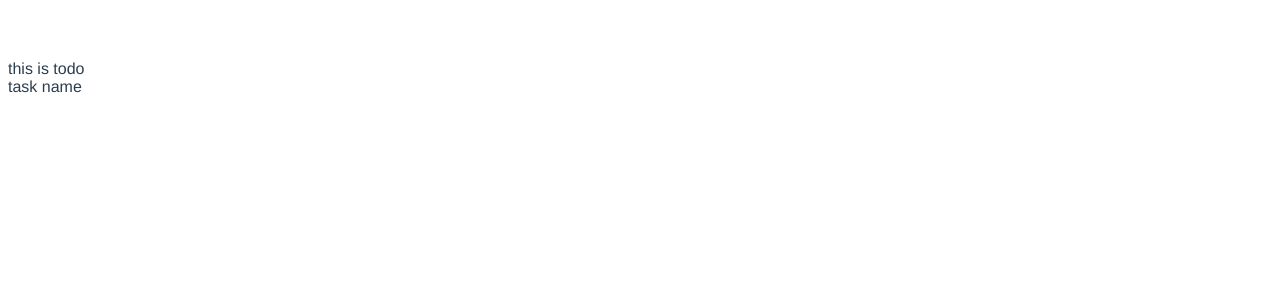
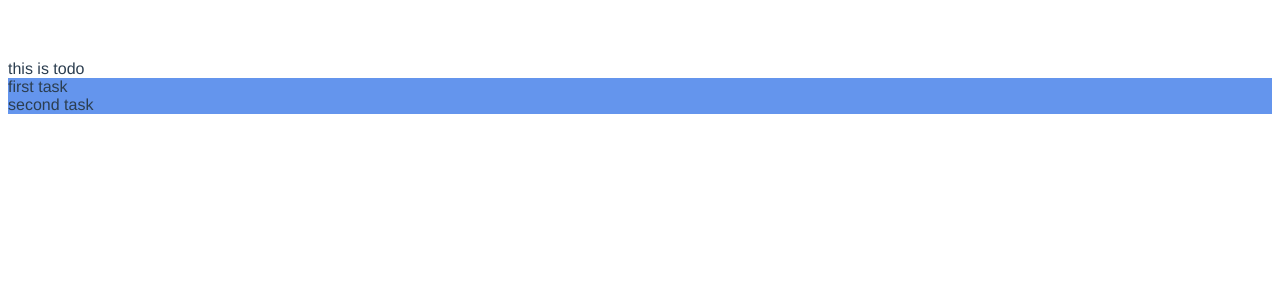
Before and after one commit to guylil/todo-list-vuejs, a Vue app: page / in a window 1280 px wide. Shown: the top 300 px of the page. Built offline with nearby package versions, Linux system fonts and the light colour scheme.

Commit message:
rendering the tasks and started adding new tasks

```diff
--- a/src/components/TaskItem.vue
+++ b/src/components/TaskItem.vue
@@ -6,7 +6,7 @@
       </div>
     </div>
     <div v-if="showDescription">
-      <!--        <input v-model="taskDescription">-->
+      <textarea v-model="itemDesc"></textarea><button>edit</button>
       {{ taskDescription }}
     </div>
   </div>
@@ -21,10 +21,16 @@ export default {
   },
   data() {
     return {
-      showDescription: false
+      showDescription: false,
+      itemName: this.taskName,
+      itemDesc: this.taskDescription
     };
   }
 };
 </script>
 
-<style scoped></style>
+<style scoped>
+  .clickable{
+    cursor: pointer;
+  }
+</style>
--- a/src/components/TodoList.vue
+++ b/src/components/TodoList.vue
@@ -1,7 +1,9 @@
 <template>
   <div class="hello">
   {{msg}}
-    <task-item task-name="task name" task-description="long description"/>
+    <div v-for="(task, i) in tasks" :key="i">
+      <task-item class="blue" :task-name="task.taskName" :task-description="task.taskDescription"></task-item>
+    </div>
   </div>
 </template>
 
@@ -13,9 +15,26 @@ export default {
   components: {TaskItem},
   props: {
     msg: String
+  },
+  data() {
+    return {
+      tasks: [
+        {taskName: 'first task', taskDescription: 'first desc', taskId: 1},
+        {taskName: 'second task', taskDescription: 'second desc', taskId: 2}
+      ]
+    }
+  },
+  methods:{
+    createNewTask(task) {
+      this.tasks.push(task)
+    },
+    updateATask() {},
   }
 }
 </script>
 
 <style scoped>
+  .blue {
+    background-color: cornflowerblue;
+  }
 </style>
```
